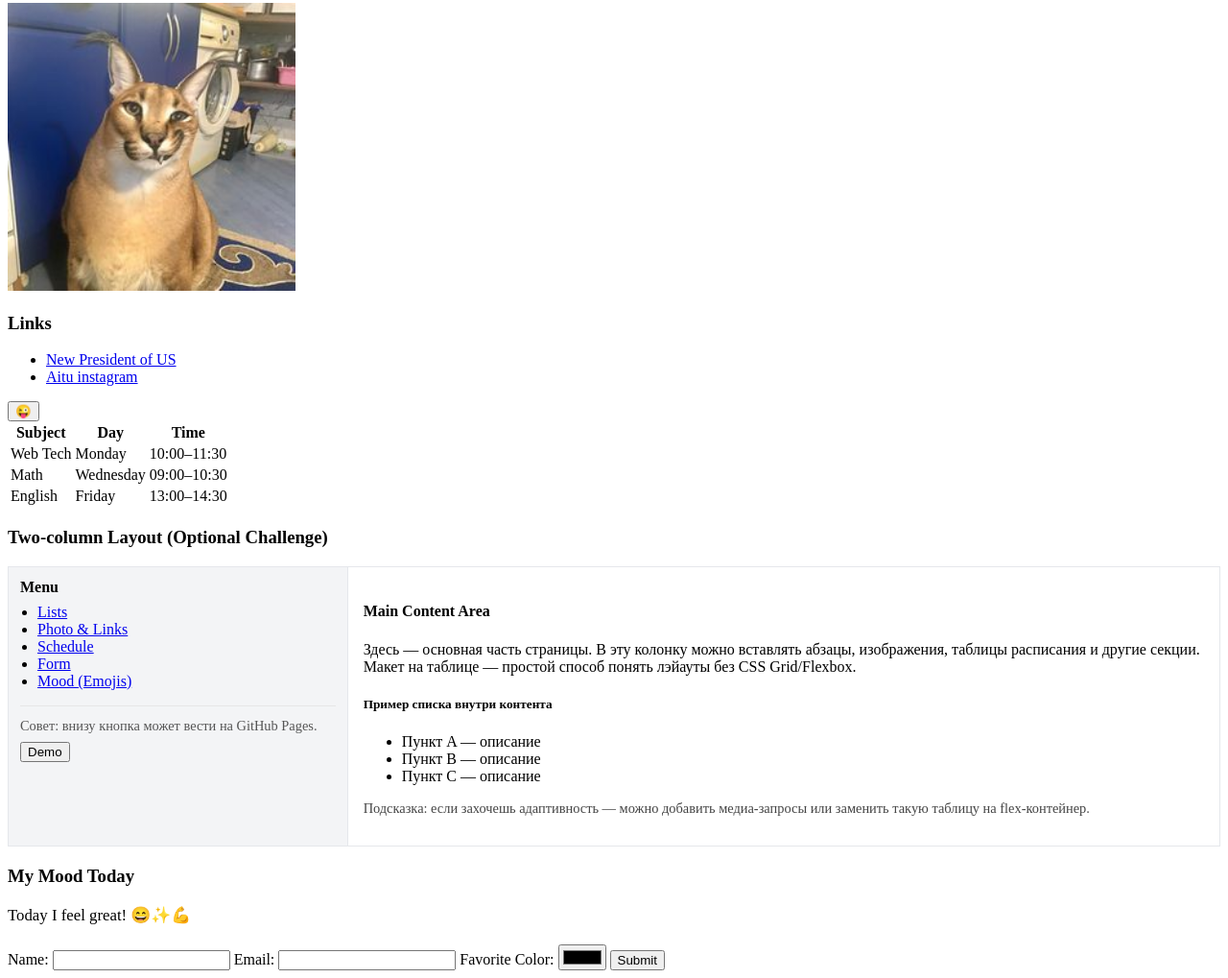
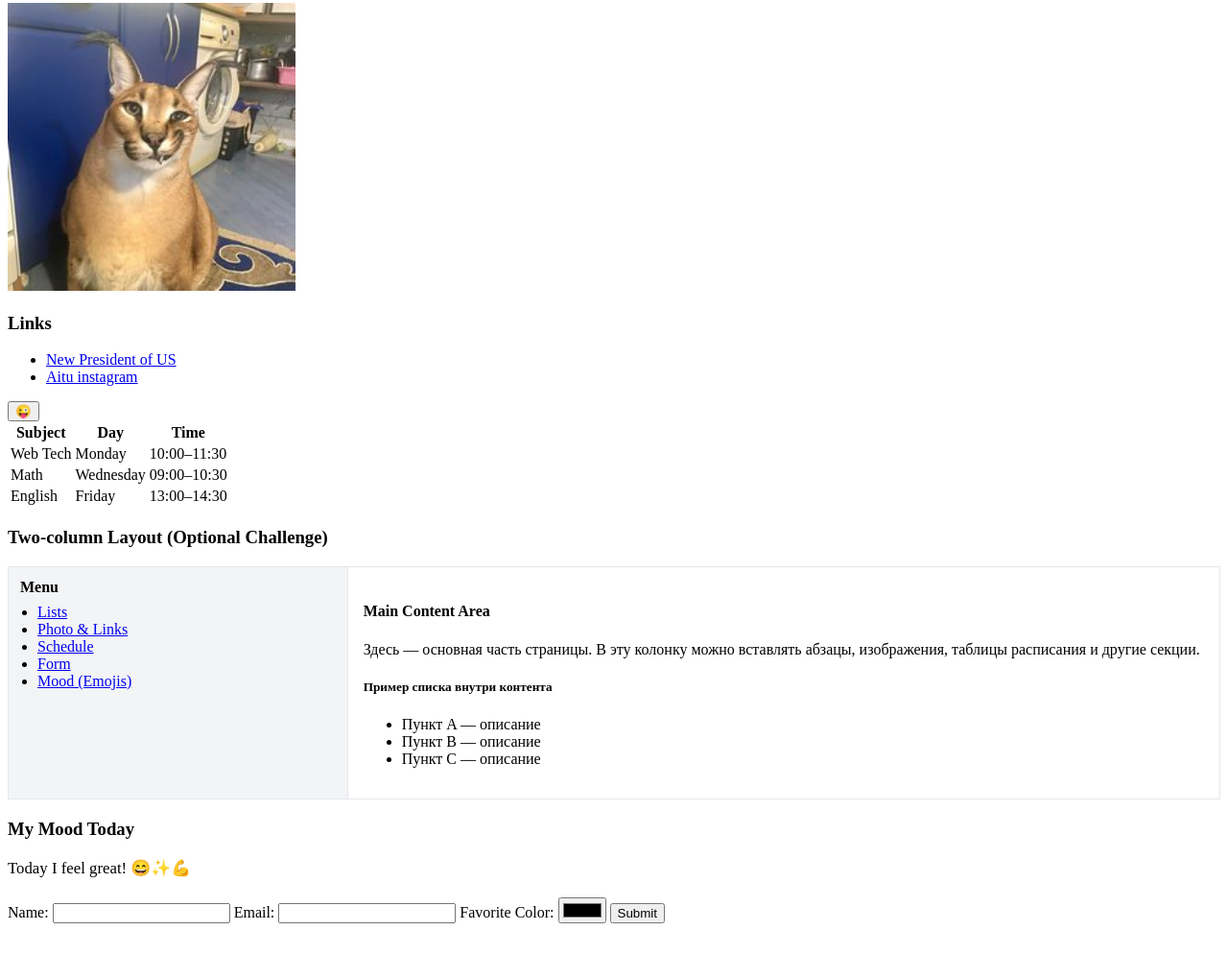
Before and after one commit to W1theri/assignment1, a plain HTML site: page index.html in a window 1280 px wide. Shown: the part 451-1470 px from the top of the page at 96% size. After the commit the page ends 1421 px from the top, so only its background shows below. Drawn offline with Linux system fonts and the light colour scheme.

Commit message:
Add files via upload

```diff
--- a/index.html
+++ b/index.html
@@ -86,11 +86,6 @@
             <li><a href="#emojis">Mood (Emojis)</a></li>
           </ul>
         </nav>
-        <hr style="border:none; border-top:1px solid #e6e6e6; margin:12px 0;">
-        <p style="font-size:0.9rem; color:#555; margin:0;">Совет: внизу кнопка может вести на GitHub Pages.</p>
-        <p style="margin-top:8px;">
-          <button type="button" onclick="alert('This is a demo button from the menu.')">Demo</button>
-        </p>
       </td>
 
       <!-- основной контент -->
@@ -99,8 +94,7 @@
           <h4>Main Content Area</h4>
           <p>
             Здесь — основная часть страницы. В эту колонку можно вставлять абзацы,
-            изображения, таблицы расписания и другие секции. Макет на таблице — простой способ
-            понять лэйауты без CSS Grid/Flexbox.
+            изображения, таблицы расписания и другие секции.
           </p>
 
           <h5>Пример списка внутри контента</h5>
@@ -109,11 +103,6 @@
             <li>Пункт B — описание</li>
             <li>Пункт C — описание</li>
           </ul>
-
-          <p style="font-size:0.9rem; color:#444;">
-            Подсказка: если захочешь адаптивность — можно добавить медиа-запросы или
-            заменить такую таблицу на flex-контейнер.
-          </p>
         </article>
       </td>
     </tr>
```
